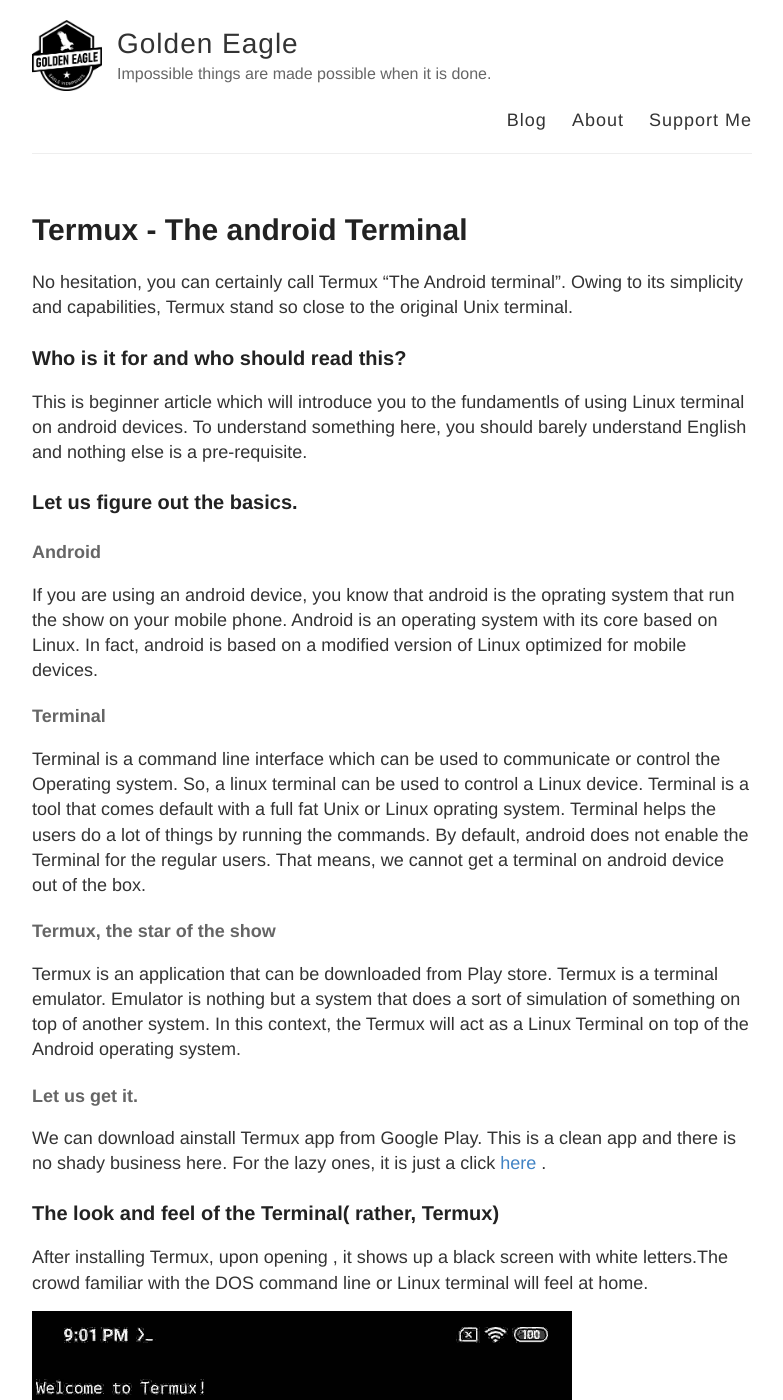
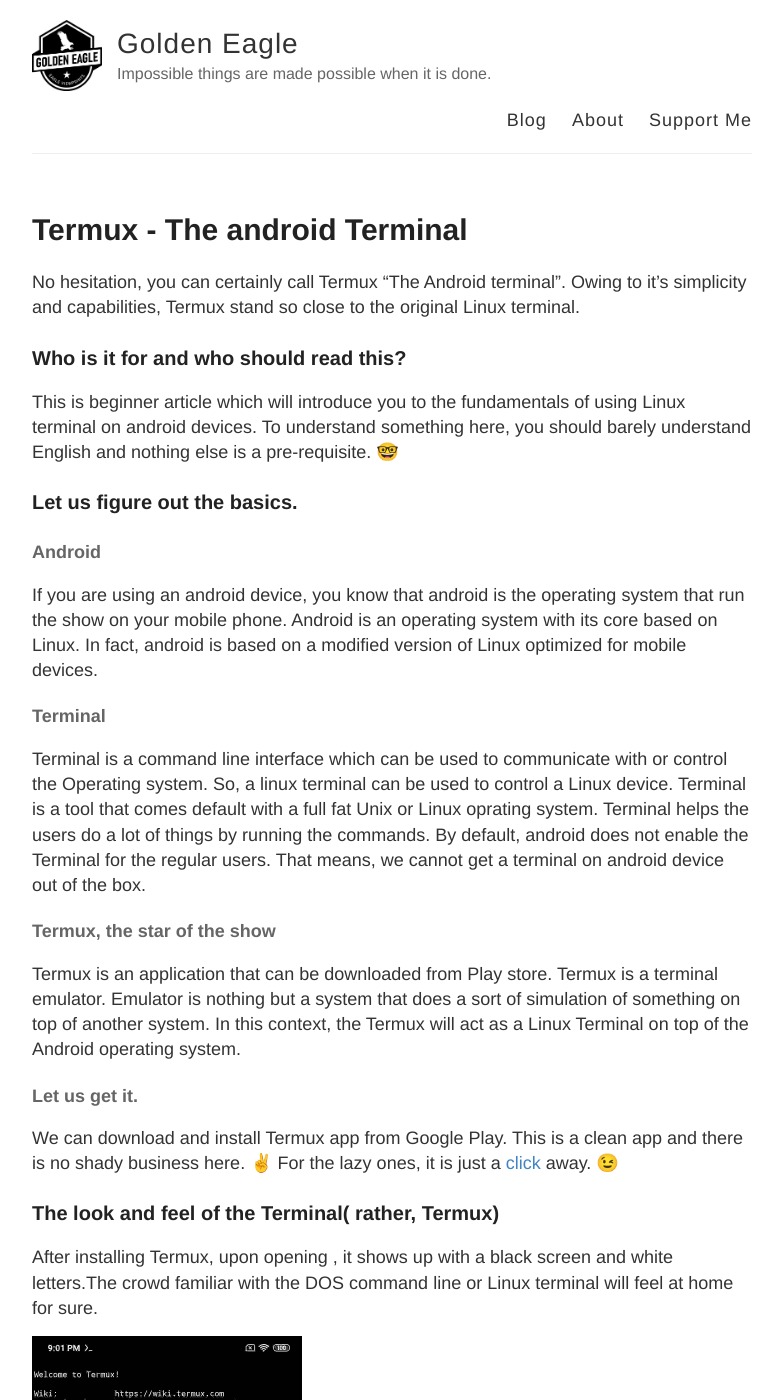
Before and after one commit to golden-eagle-blog/golden-eagle-blog.github.io, a Jekyll site: the page built from _posts/2020-06-25-Termux-The-Android-Terminal.md, in a window 1280 px wide and 1400 px high. Shown: the whole window, without its empty margins (248-1031 px from the left). Built offline with Jekyll 4.4.1, drawn with Linux system fonts in a browser that asks for light colours; comment, search, counter and statistics services are not loaded; some of the changed text lies outside the part shown.

Commit message:
Update 2020-06-25-Termux-The-Android-Terminal.md

````diff
--- a/_posts/2020-06-25-Termux-The-Android-Terminal.md
+++ b/_posts/2020-06-25-Termux-The-Android-Terminal.md
@@ -3,39 +3,39 @@
 title: Termux - The android Terminal
 ---
 
-No hesitation, you can certainly call Termux "The Android terminal". Owing to its simplicity and capabilities, Termux stand so close to the original Unix terminal.
+No hesitation, you can certainly call Termux "The Android terminal". Owing to it's simplicity and capabilities, Termux stand so close to the original Linux terminal.
 
 ### Who is it for and who should read this?
-This is beginner article which will introduce you to the fundamentls of using Linux terminal on android devices. To understand something here, you should barely understand English and nothing else is a pre-requisite.
+This is beginner article which will introduce you to the fundamentals of using Linux terminal on android devices. To understand something here, you should barely understand English and nothing else is a pre-requisite. &#129299;
 
 
 ### Let us figure out the basics.
 #### Android
-If you are using an android device, you know that android is the oprating system that run the show on your mobile phone.
+If you are using an android device, you know that android is the operating system that run the show on your mobile phone.
 Android is an operating system with its core based on Linux. In fact, android is based on a modified version of Linux optimized for mobile devices.
 
 #### Terminal
-Terminal is a command line interface which can be used to communicate or control the Operating system. So, a linux terminal can be used to control a Linux device. Terminal is a tool that comes default with a full fat Unix or Linux oprating system. Terminal helps the users do a lot of things by running the commands.
+Terminal is a command line interface which can be used to communicate with or control the Operating system. So, a linux terminal can be used to control a Linux device. Terminal is a tool that comes default with a full fat Unix or Linux oprating system. Terminal helps the users do a lot of things by running the commands.
 By default, android does not enable the Terminal for the regular users. That means, we cannot get a terminal on android device out of the box.
 
 #### Termux, the star of the show
 Termux is an application that can be downloaded from Play store. Termux is a terminal emulator. Emulator is nothing but a system that does a sort of simulation of something on top of another system. In this context, the Termux will act as a Linux Terminal on top of the Android operating system.
 
 #### Let us get it.
-We can download ainstall Termux app from Google Play. This is a clean app and there is no shady business here.
-For the lazy ones, it is just a click [ here ](https://play.google.com/store/apps/details?id=com.termux) .
+We can download and install Termux app from Google Play. This is a clean app and there is no shady business here. &#9996;
+For the lazy ones, it is just a [ click ](https://play.google.com/store/apps/details?id=com.termux) away. &#128521;
 
 ### The look and feel of the Terminal( rather, Termux)
-After installing Termux, upon opening , it shows up a black screen with white letters.The crowd familiar with the DOS command line or Linux terminal will feel at home.
+After installing Termux, upon opening , it shows up with a black screen and white letters.The crowd familiar with the DOS command line or Linux terminal will feel at home for sure.
 
-<img src="/images/posts/Termux1/TermuxHome.jpg" alt="Termux home" width="540" height="1140" class="center">
+<img src="/images/posts/Termux1/TermuxHome.jpg" alt="Termux home" width="270" height="570" class="center">
 
 ### Some upgrades
 The programs and the installed packages will be updated by the corresponding developers from time to time. The updates are nothing but new features, bug fixes or some improvements. We should also try to keep our system upto date by installing the updates.
 It is easy to run two commands to keep your system updated.
 
 ```
-#This is how we add some comments here.
+#This is how we add some comments
 apt update
 
 
````
